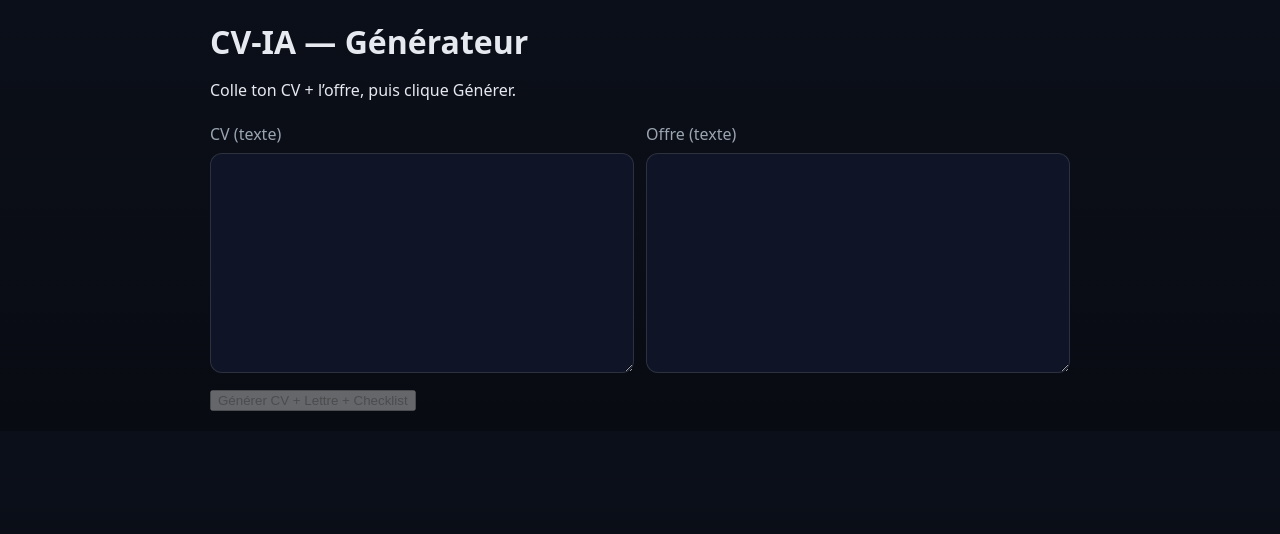
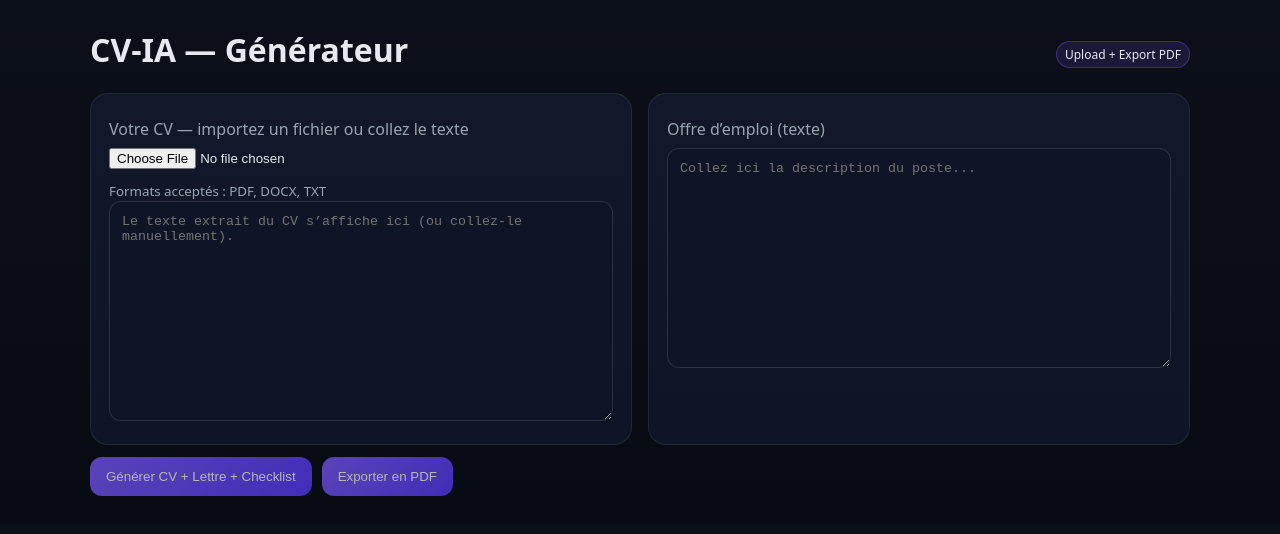
Before and after one commit to Gaillard77/cv-ia-rescue, a Next.js app: page / in a window 1280 px wide. Shown: the top 534 px of the page. Built offline with nearby package versions, Linux system fonts and the light colour scheme.

Commit message:
Update index.jsx

```diff
--- a/pages/index.jsx
+++ b/pages/index.jsx
@@ -1,14 +1,41 @@
-import { useState } from "react";
+import { useState, useRef } from "react";
+import jsPDF from "jspdf";
+import html2canvas from "html2canvas";
+
+function toBase64(buf){
+  let binary=""; const bytes=new Uint8Array(buf);
+  for(let i=0;i<bytes.byteLength;i++) binary+=String.fromCharCode(bytes[i]);
+  return typeof btoa!=="undefined" ? btoa(binary) : Buffer.from(binary,"binary").toString("base64");
+}
 
 export default function Home(){
   const [cv, setCv] = useState("");
   const [offre, setOffre] = useState("");
   const [out, setOut] = useState(null);
   const [loading, setLoading] = useState(false);
+  const [extracting, setExtracting] = useState(false);
   const [err, setErr] = useState(null);
+  const resultRef = useRef(null);
+
+  async function onFile(e){
+    const f = e.target.files?.[0]; if(!f) return;
+    setErr(null); setExtracting(true);
+    try{
+      const buf = await f.arrayBuffer();
+      const r = await fetch("/api/extract", {
+        method: "POST",
+        headers: {"Content-Type":"application/json"},
+        body: JSON.stringify({ fileName: f.name, fileBase64: toBase64(buf) })
+      });
+      const data = await r.json();
+      if(!r.ok) throw new Error(data?.error || "Extraction échouée");
+      setCv(data.text);
+    }catch(e){ setErr(e.message || "Erreur d'extraction"); }
+    finally{ setExtracting(false); }
+  }
 
   async function generate(){
-    setLoading(true); setErr(null);
+    setLoading(true); setErr(null); setOut(null);
     try{
       const r = await fetch("/api/generate", {
         method: "POST",
@@ -16,29 +43,95 @@ export default function Home(){
         body: JSON.stringify({ cvText: cv, jobText: offre })
       });
       const data = await r.json();
-      if(!r.ok) throw new Error(data.error || "Erreur serveur");
+      if(!r.ok) throw new Error(data?.error || "Erreur serveur");
       setOut(data);
-    }catch(e){ setErr(e.message) } finally { setLoading(false); }
+    }catch(e){ setErr(e.message || "Erreur"); }
+    finally{ setLoading(false); }
+  }
+
+  async function exportPDF(){
+    if(!resultRef.current) return;
+    const canvas = await html2canvas(resultRef.current, { scale: 2, backgroundColor: "#ffffff" });
+    const imgData = canvas.toDataURL("image/png");
+    // A4: 210 x 297 mm -> 595 x 842 pt
+    const pdf = new jsPDF("p","pt","a4");
+    const pageWidth = pdf.internal.pageSize.getWidth();
+    const pageHeight = pdf.internal.pageSize.getHeight();
+    const imgWidth = pageWidth - 40; // marges
+    const imgHeight = canvas.height * imgWidth / canvas.width;
+    let y = 20;
+    if(imgHeight < pageHeight) {
+      pdf.addImage(imgData, "PNG", 20, y, imgWidth, imgHeight);
+    } else {
+      // multi-pages
+      let sY = 0;
+      const pageCanvas = document.createElement("canvas");
+      const pageCtx = pageCanvas.getContext("2d");
+      const ratio = imgWidth / canvas.width;
+      pageCanvas.width = canvas.width;
+      pageCanvas.height = Math.floor(pageHeight / ratio);
+      const pageHeightPx = pageCanvas.height;
+
+      while(sY < canvas.height){
+        pageCtx.clearRect(0,0,pageCanvas.width,pageCanvas.height);
+        pageCtx.drawImage(canvas, 0, sY, canvas.width, pageHeightPx, 0, 0, canvas.width, pageHeightPx);
+        const pageImg = pageCanvas.toDataURL("image/png");
+        pdf.addImage(pageImg, "PNG", 20, 20, imgWidth, pageHeight - 40);
+        sY += pageHeightPx;
+        if(sY < canvas.height) pdf.addPage();
+      }
+    }
+    pdf.save("candidature.pdf");
   }
 
   return (
-    <main style={{fontFamily:"system-ui", padding:20, maxWidth:900, margin:"0 auto"}}>
-      <h1>CV-IA — Générateur</h1>
-      <p>Colle ton CV + l’offre, puis clique Générer.</p>
-      <div style={{display:"grid", gridTemplateColumns:"1fr 1fr", gap:12}}>
-        <div><label>CV (texte)</label><textarea rows={12} value={cv} onChange={e=>setCv(e.target.value)} style={{width:"100%"}} /></div>
-        <div><label>Offre (texte)</label><textarea rows={12} value={offre} onChange={e=>setOffre(e.target.value)} style={{width:"100%"}} /></div>
+    <main className="container">
+      <div style={{display:"flex",justifyContent:"space-between",alignItems:"center",marginBottom:12}}>
+        <h1>CV-IA — Générateur</h1>
+        <span className="badge">Upload + Export PDF</span>
       </div>
-      <button onClick={generate} disabled={!cv || !offre || loading} style={{marginTop:12}}>
-        {loading ? "Génération..." : "Générer CV + Lettre + Checklist"}
-      </button>
-      {err && <p style={{color:"crimson"}}>❌ {err}</p>}
+
+      <div className="grid">
+        <div className="card">
+          <label>Votre CV — importez un fichier ou collez le texte</label>
+          <input type="file" accept=".pdf,.docx,.txt" onChange={onFile} />
+          <small style={{color:"var(--muted)"}}>
+            {extracting ? "Extraction du texte..." : "Formats acceptés : PDF, DOCX, TXT"}
+          </small>
+          <textarea value={cv} onChange={e=>setCv(e.target.value)}
+            placeholder="Le texte extrait du CV s’affiche ici (ou collez-le manuellement)." />
+        </div>
+
+        <div className="card">
+          <label>Offre d’emploi (texte)</label>
+          <textarea value={offre} onChange={e=>setOffre(e.target.value)}
+            placeholder="Collez ici la description du poste..." />
+        </div>
+      </div>
+
+      <div className="toolbar">
+        <button className="btn" onClick={generate} disabled={loading || !cv || !offre}>
+          {loading ? "Génération en cours..." : "Générer CV + Lettre + Checklist"}
+        </button>
+        <button className="btn" onClick={exportPDF} disabled={!out}>Exporter en PDF</button>
+      </div>
+
+      {err && <p style={{color:"#fca5a5",marginTop:8}}>❌ {err}</p>}
+
       {out && (
-        <section style={{marginTop:16}}>
-          <h2>CV optimisé</h2><pre>{out.cvOptimise}</pre>
-          <h2>Lettre</h2><pre>{out.lettre}</pre>
-          <h2>Checklist</h2><pre>{out.checklist}</pre>
-          <h2>Score ATS</h2><pre>{out.score}</pre>
+        <section className="grid" style={{marginTop:16}} ref={resultRef}>
+          <div className="card">
+            <h2>CV optimisé</h2>
+            <pre>{out.cvOptimise}</pre>
+          </div>
+          <div className="card">
+            <h2>Lettre de motivation</h2>
+            <pre>{out.lettre}</pre>
+          </div>
+          <div className="card" style={{gridColumn:"1 / -1"}}>
+            <h2>Checklist d’entretien & Score</h2>
+            <pre>Score ATS estimé : {out.score}\n\n{out.checklist}</pre>
+          </div>
         </section>
       )}
     </main>
```
